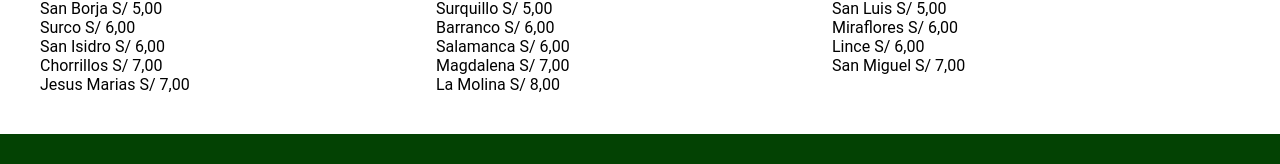
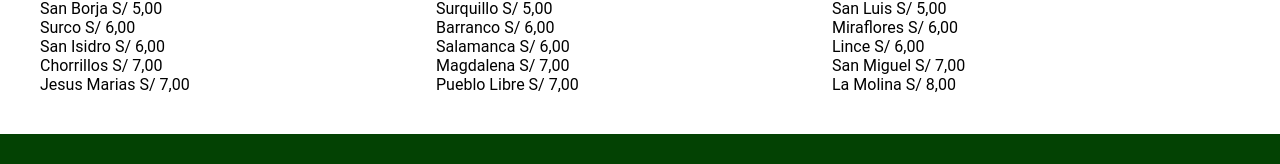
Before and after one commit to WilliamCSA04/xis-la-brasilena, a React (Create React App) app: page / in a window 1280 px wide. Shown: the part 1861-2025 px from the top of the page. Built offline with nearby package versions, Linux system fonts and the light colour scheme; no server answers; grey boxes are pictures that could not be loaded.

Commit message:
:speech_balloon: Updated value of delivery

```diff
--- a/src/pages/home/texts.js
+++ b/src/pages/home/texts.js
@@ -92,7 +92,10 @@ export default {
           name: 'Jesus Marias',
           value: 'S/ 7,00',
         },
-
+        {
+          name: 'Pueblo Libre',
+          value: 'S/ 7,00',
+        },
         {
           name: 'La Molina',
           value: 'S/ 8,00',
@@ -174,7 +177,10 @@ export default {
           name: 'Jesus Marias',
           value: 'S/ 7,00',
         },
-
+        {
+          name: 'Pueblo Libre',
+          value: 'S/ 7,00',
+        },
         {
           name: 'La Molina',
           value: 'S/ 8,00',
```
